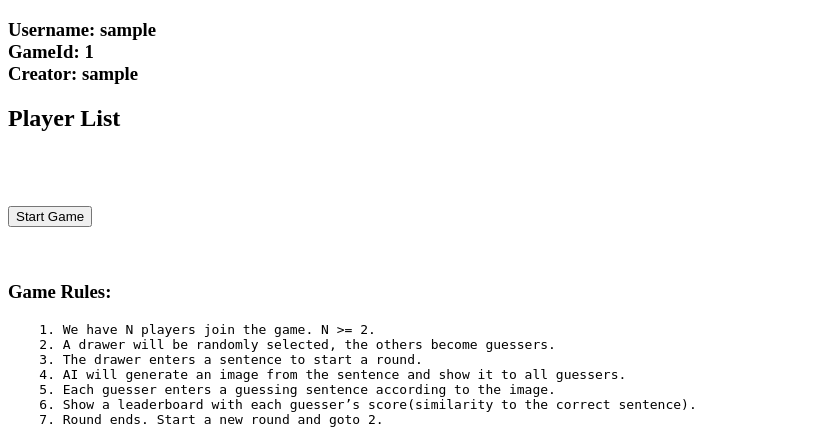
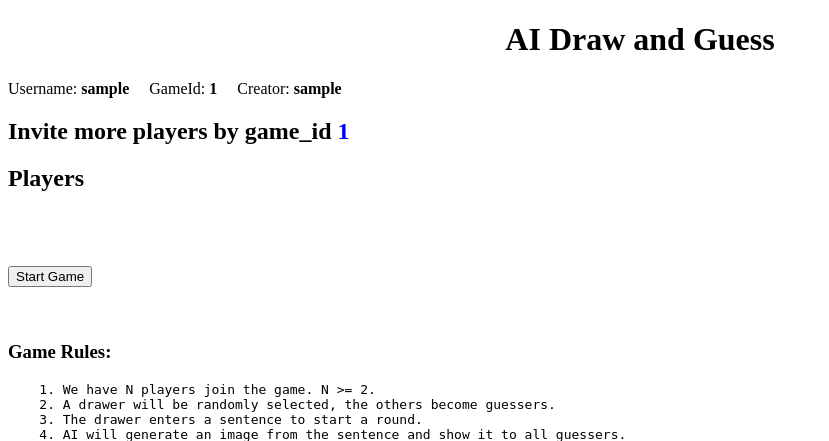
Before and after one commit to hudeven/ai-draw-and-guess, a Flask app: a page that uses templates/waiting_players.html in a window 1280 px wide. Shown: the top 441 px of the page, without its empty margins (0-829 px from the left). Run offline with Flask 2, Linux system fonts and the light colour scheme; some libraries are stand-ins or nearby versions.

Commit message:
beautify waiting players page

```diff
--- a/templates/waiting_players.html
+++ b/templates/waiting_players.html
@@ -7,14 +7,18 @@
 </head>
 
 <body>
-<h3>
-    Username: <span id="user_name">{{ user_name }}</span>
-    <br>
-    GameId: <span id="game_id">{{ game_id }}</span>
-    <br>
-    Creator: <span id="creator">{{ creator }}</span>
-</h3>
-<h2>Player List</h2>
+<h1 style="text-align: center">AI Draw and Guess</h1>
+
+<p>
+    Username: <b><span id="user_name">{{ user_name }}</span></b>&emsp;
+    GameId: <b><span id="game_id">{{ game_id }}</span></b>&emsp;
+    Creator: <b><span id="creator">{{ creator }}</span></b>&emsp;
+</p>
+<h2>
+    Invite more players by game_id <b style="color: blue">{{ game_id }}</b>
+</h2>
+
+<h2>Players</h2>
 <div id="players"></div>
 <br><br><br>
 
@@ -29,6 +33,8 @@
 <script type="text/javascript">
     var game_id = $('#game_id').text()
     var user_name = $('#user_name').text()
+
+    $('#game_link').text(window.location)
 
     var socket = io.connect('http://' + document.domain + ':' + location.port);
     socket.on('connect', function() {
```
